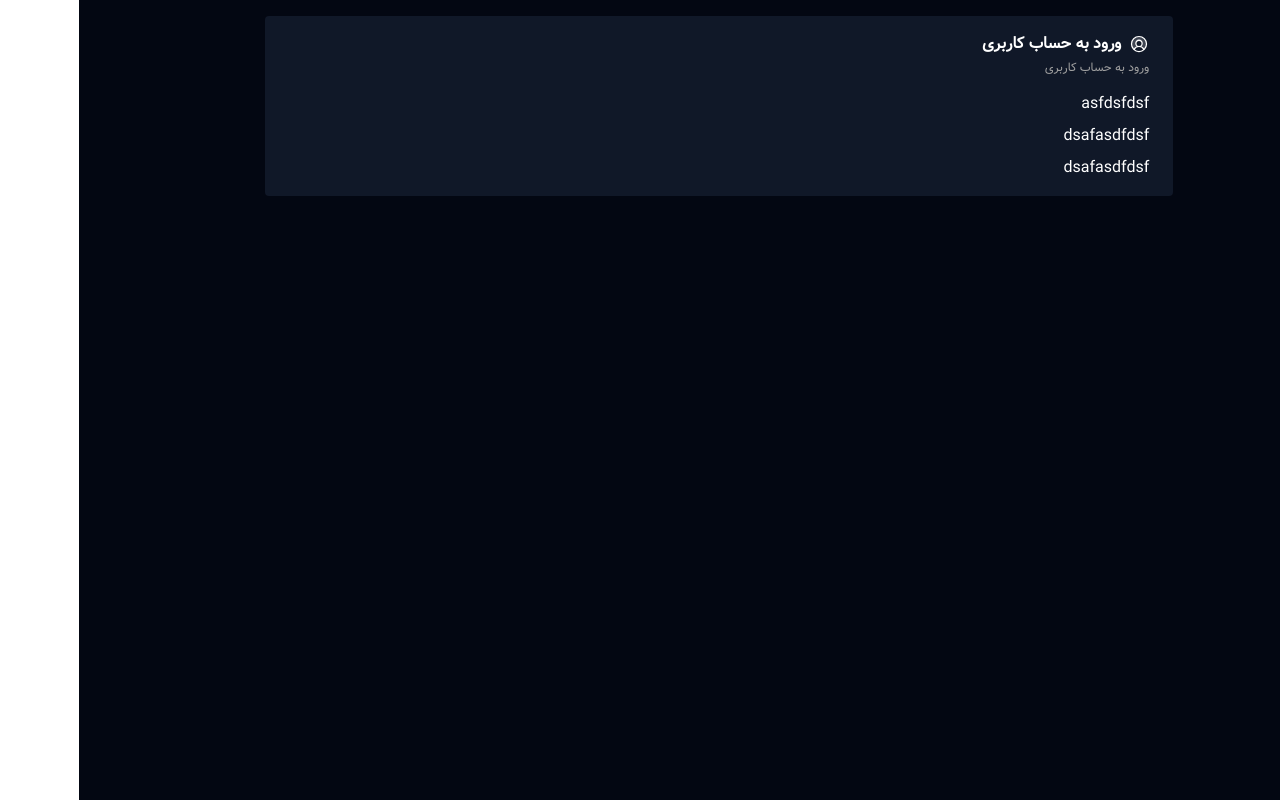
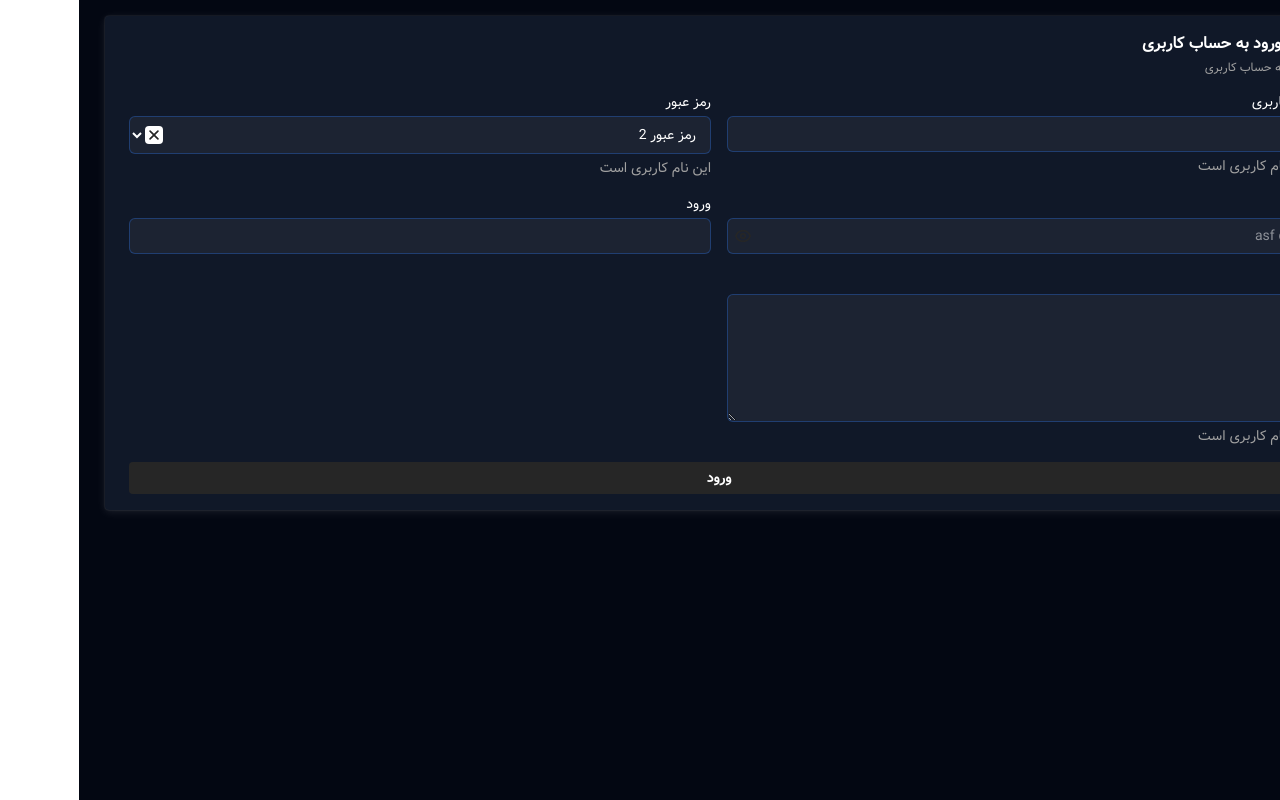
Before and after one commit to MRAlirad/shopify-ui-kit, a React (Vite) app: page / in a window 1280 px wide. Built offline with nearby package versions, Linux system fonts and the light colour scheme.

Commit message:
Dark mode / Input / Textarea / Select

```diff
--- a/src/App.tsx
+++ b/src/App.tsx
@@ -1,17 +1,51 @@
 import Page from "./components/Page";
-import { Card } from "./components";
+import { Button, Card } from "./components";
 import { PiUserCircleDuotone } from "react-icons/pi";
+import { FormProvider, useForm } from "react-hook-form";
+import { Input, Select, Textarea } from "./components";
+import * as yup from "yup";
+import { yupResolver } from "@hookform/resolvers/yup";
 
 function App() {
+	const form = useForm({
+		resolver: yupResolver(
+			yup.object().shape({
+				username: yup.string().required("نام کاربری الزامی است"),
+				password: yup.string().required("رمز عبور الزامی است"),
+				login: yup.string().required("رمز عبور الزامی است"),
+				asdfdsf: yup.string().required("ورود الزامی است"),
+				email: yup.string().email("ایمیل معتبر نیست").required("ایمیل الزامی است"),
+			})
+		),
+	});
+
 	return (
 		<div className="grid grid-rows-[max-content_1fr] min-h-screen bg-gray-50 dark:bg-gray-950">
 			<div></div>
-			<Page type="shrink">
-				<Card title="ورود به حساب کاربری" icon={<PiUserCircleDuotone />} text="ورود به حساب کاربری">
-					<div className="text-neutral-900 dark:text-white">asfdsfdsf</div>
-					<div className="text-neutral-900 dark:text-white">dsafasdfdsf</div>
-					<div className="text-neutral-900 dark:text-white">dsafasdfdsf</div>
-				</Card>
+			<Page>
+				<FormProvider {...form}>
+					<Card title="ورود به حساب کاربری" icon={<PiUserCircleDuotone />} text="ورود به حساب کاربری">
+						<form onSubmit={form.handleSubmit(console.log)} className="grid gap-4 grid-cols-2">
+							<Input label="نام کاربری" name="username" description="این نام کاربری است" />
+							<Select
+								label="رمز عبور"
+								name="password"
+								options={[
+									{ label: "رمز عبور", value: "password", disabled: true },
+									{ label: "رمز عبور 2", value: "password2" },
+									{ label: "رمز عبور 3", value: "password3" },
+								]}
+								clearable
+								// error='afadsfd f'
+								description="این نام کاربری است"
+							/>
+							<Input label="ورود" name="asdfdsf" type="password" placeholder="asf dsf" />
+							<Input label="ورود" name="email" type="email" />
+							<Textarea label="ورود" name="login" description="این نام کاربری است" />
+							<Button text="ورود" type="submit" className="col-span-2" fullWidth />
+						</form>
+					</Card>
+				</FormProvider>
 			</Page>
 		</div>
 	);
--- a/src/components/Error.tsx
+++ b/src/components/Error.tsx
@@ -8,7 +8,7 @@ export const ErrorMessage = ({ error = '' }: { error: string | string[] }) => {
 
 const ErrorText = ({ error = "" }: { error: string }) => {
 	return (
-		<div className="flex items-center gap-1.5 text-red-600 text-xs ms-2">
+		<div className="flex items-center gap-1.5 text-red-600 dark:text-red-400 text-xs ms-2">
 			<WarningCircleIcon size={15} />
 			<span>{error}</span>
 		</div>
--- a/src/components/Input.tsx
+++ b/src/components/Input.tsx
@@ -79,7 +79,7 @@ const Input = ({
 
 			{type === "currency" && watch(name) && <span className="text-xs text-end pe-1">{numberToCurrency(watch(name) ? +watch(name) : 0)} ريال </span>}
 
-			{description && <p className="text-sm text-neutral-500">{description}</p>}
+			{description && <p className="description">{description}</p>}
 		</div>
 	);
 };
--- a/src/components/Select.tsx
+++ b/src/components/Select.tsx
@@ -14,6 +14,7 @@ const Select = ({
 	clearable = false,
 	loading = false,
 	error = "",
+	description = "",
 	size = "medium",
 	options = [],
 	onChange = () => {},
@@ -98,6 +99,8 @@ const Select = ({
 			</div>
 
 			{fieldState?.error?.message && <ErrorMessage error={fieldState?.error?.message} />}
+
+			{description && <p className="description">{description}</p>}
 		</div>
 	);
 };
@@ -106,6 +109,7 @@ interface SelectProps {
 	name: string;
 	label?: string;
 	className?: string;
+	description?: string;
 	size?: "small" | "medium";
 	disabled?: boolean;
 	readOnly?: boolean;
--- a/src/components/Textarea.tsx
+++ b/src/components/Textarea.tsx
@@ -2,7 +2,7 @@ import classNames from "classnames";
 import { useController, useFormContext } from "react-hook-form";
 import { ErrorMessage } from "./Error";
 
-const Textarea = ({ name = "", label = "", className = "", disabled = false, readOnly = false, placeholder = "", size = "medium", onChange = () => {} }: TextareaProps) => {
+const Textarea = ({ name = "", label = "", className = "", disabled = false, readOnly = false, placeholder = "", description = "", size = "medium", onChange = () => {} }: TextareaProps) => {
 	const { control } = useFormContext();
 	const { field, fieldState } = useController({ control, name, disabled });
 
@@ -35,6 +35,8 @@ const Textarea = ({ name = "", label = "", className = "", disabled = false, rea
 			></textarea>
 
 			{fieldState?.error?.message && <ErrorMessage error={fieldState?.error?.message} />}
+
+			{description && <p className="description">{description}</p>}
 		</div>
 	);
 };
@@ -46,6 +48,7 @@ interface TextareaProps {
 	disabled?: boolean;
 	readOnly?: boolean;
 	placeholder?: string;
+	description?: string;
 	size?: "small" | "medium";
 	onChange?: (value: string) => void;
 }
--- a/src/index.css
+++ b/src/index.css
@@ -9,7 +9,7 @@
 	}
 
 	.card {
-		@apply bg-white rounded shadow-card overflow-hidden dark:bg-[#101828];
+		@apply bg-white rounded shadow-card dark:shadow-card-dark overflow-hidden dark:bg-[#101828];
 	}
 
 	.skeleton {
@@ -177,7 +177,7 @@
 	}
 
 	.form-input label {
-		@apply text-neutral-900;
+		@apply text-neutral-900 dark:text-white;
 	}
 	.form-input.small label {
 		@apply text-xs;
@@ -189,7 +189,7 @@
 	.form-input input,
 	.form-input textarea,
 	.form-input select {
-		@apply text-neutral-900 w-full h-full bg-white border border-blue-500 rounded-md outline-2 outline-transparent focus:outline-blue-500 focus:border-blue-500;
+		@apply w-full h-full text-neutral-900 dark:text-white bg-white dark:bg-white/5 border border-blue-500 dark:border-blue-500/30 rounded-md outline-2 outline-transparent focus:outline-blue-500 dark:focus:outline-blue-400 focus:border-blue-500 dark:focus:border-blue-400;
 	}
 
 	.form-input.small input,
@@ -206,12 +206,12 @@
 
 	/** error **/
 	.form-input.error label {
-		@apply text-red-700;
+		@apply text-red-700 dark:text-red-400;
 	}
 	.form-input.error input,
 	.form-input.error textarea,
 	.form-input.error select {
-		@apply text-red-900 bg-red-50 border-red-500 focus:outline-red-500 placeholder:text-red-400;
+		@apply text-red-900 dark:text-red-400 bg-red-50 dark:bg-red-900/5 border-red-500 dark:border-red-400 focus:outline-red-500 dark:focus:outline-red-400 placeholder:text-red-400 dark:placeholder:text-red-400;
 	}
 
 	/** disabled **/
@@ -222,6 +222,10 @@
 	.form-input.disabled textarea,
 	.form-input.disabled select {
 		@apply cursor-not-allowed;
+	}
+
+	.form-input .description {
+		@apply text-sm text-neutral-500 dark:text-neutral-400;
 	}
 
 	/*! INFO !*/
@@ -317,7 +321,7 @@
 }
 
 @theme {
-	--shadow-card: 0px 2px 10px 0px rgba(0, 0, 0, 0.1), 0px 0px 2px 0px rgba(0, 0, 0, 0.2) dark:shadow-card-dark;
+	--shadow-card: 0px 2px 10px 0px rgba(0, 0, 0, 0.1), 0px 0px 2px 0px rgba(0, 0, 0, 0.2);
 	--shadow-card-dark: 0px 2px 10px 0px rgba(255, 255, 255, 0.1), 0px 0px 2px 0px rgba(255, 255, 255, 0.2);
 
 	--animate-fadeInUp: fadeInUp 0.3s forwards;
```
